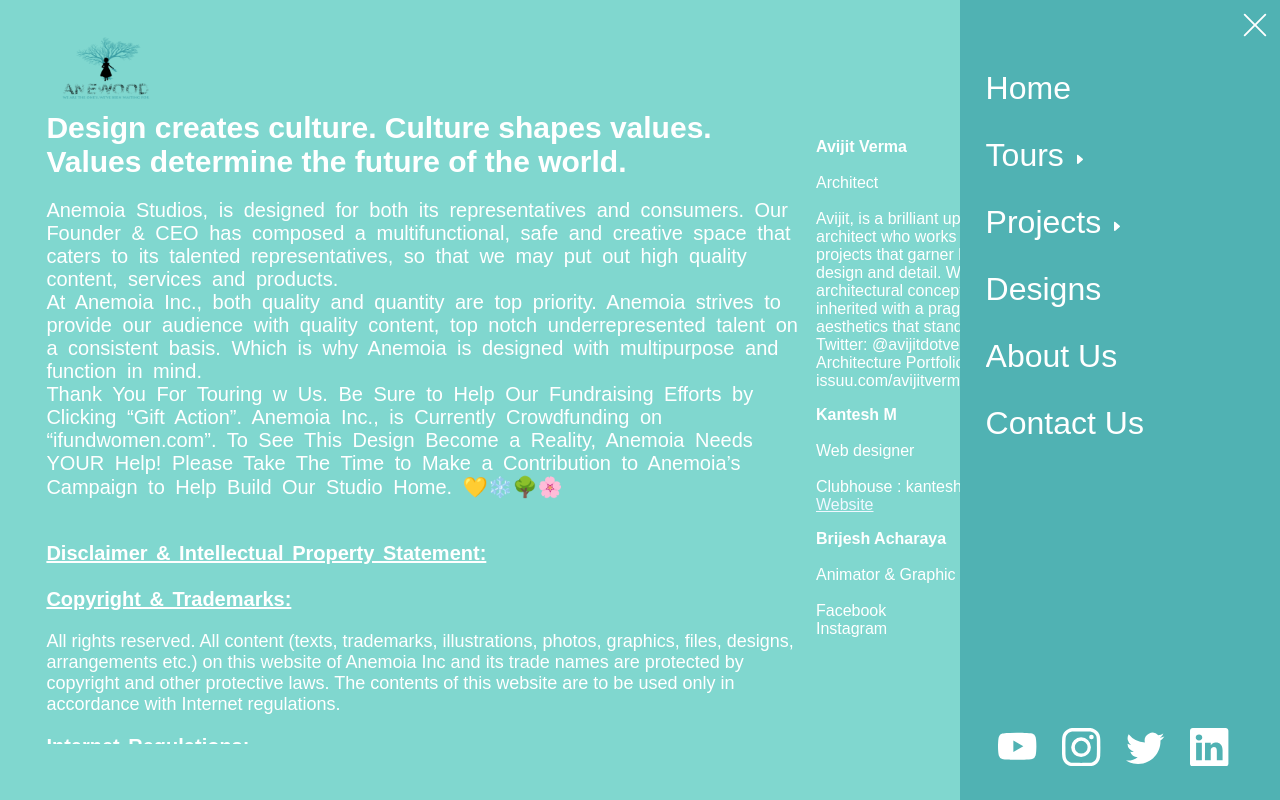
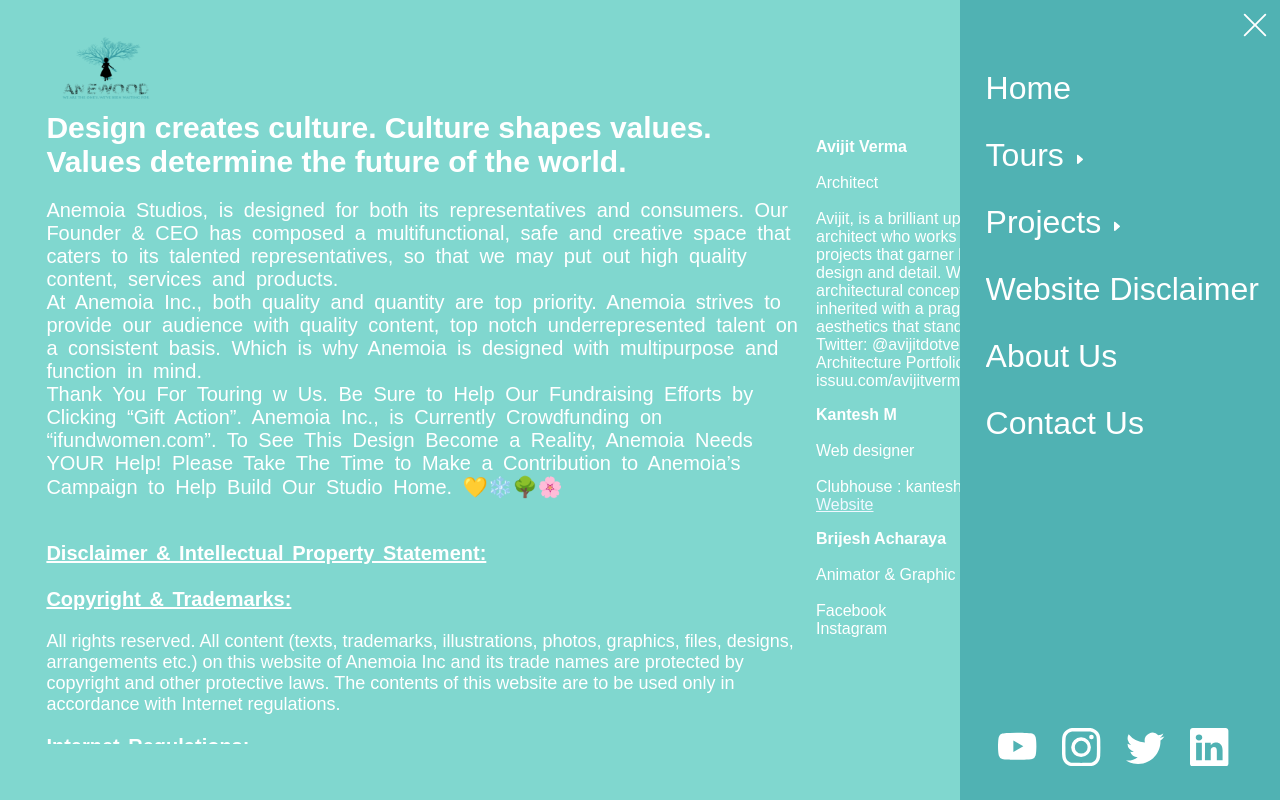
Before and after one commit to anemoiauser/AnemoiaStudios, a React (Create React App) app: page /design in a window 1280 px wide. Both pictures are taken after a click on the element 1225 px from the left and 50 px from the top of the page. Built offline with nearby package versions, Linux system fonts and the light colour scheme.

Commit message:
Changed title to Website Disclaimer

```diff
--- a/src/components/Design.js
+++ b/src/components/Design.js
@@ -7,7 +7,7 @@
     const design_ref = useRef()
 
     useEffect(()=>{
-        document.title = 'Anemoia Studios New Web | Design';
+        document.title = 'Anemoia Studios New Web | Website Disclaimer';
     // eslint-disable-next-line
     }, [])
 
--- a/src/components/Menu.js
+++ b/src/components/Menu.js
@@ -37,7 +37,7 @@
                     </> : <></>
                 }
                 </div>
-                <Link to='/design' className='menu-item' onClick={()=>setMenuStatus(false)}>Designs</Link>
+                <Link to='/design' className='menu-item' onClick={()=>setMenuStatus(false)}>Website Disclaimer</Link>
                 <Link to='/about' className='menu-item' onClick={()=>setMenuStatus(false)}>About Us</Link>
                 <Link to='/contact' className='menu-item' onClick={()=>setMenuStatus(false)}>Contact Us</Link>
             </div>
```
